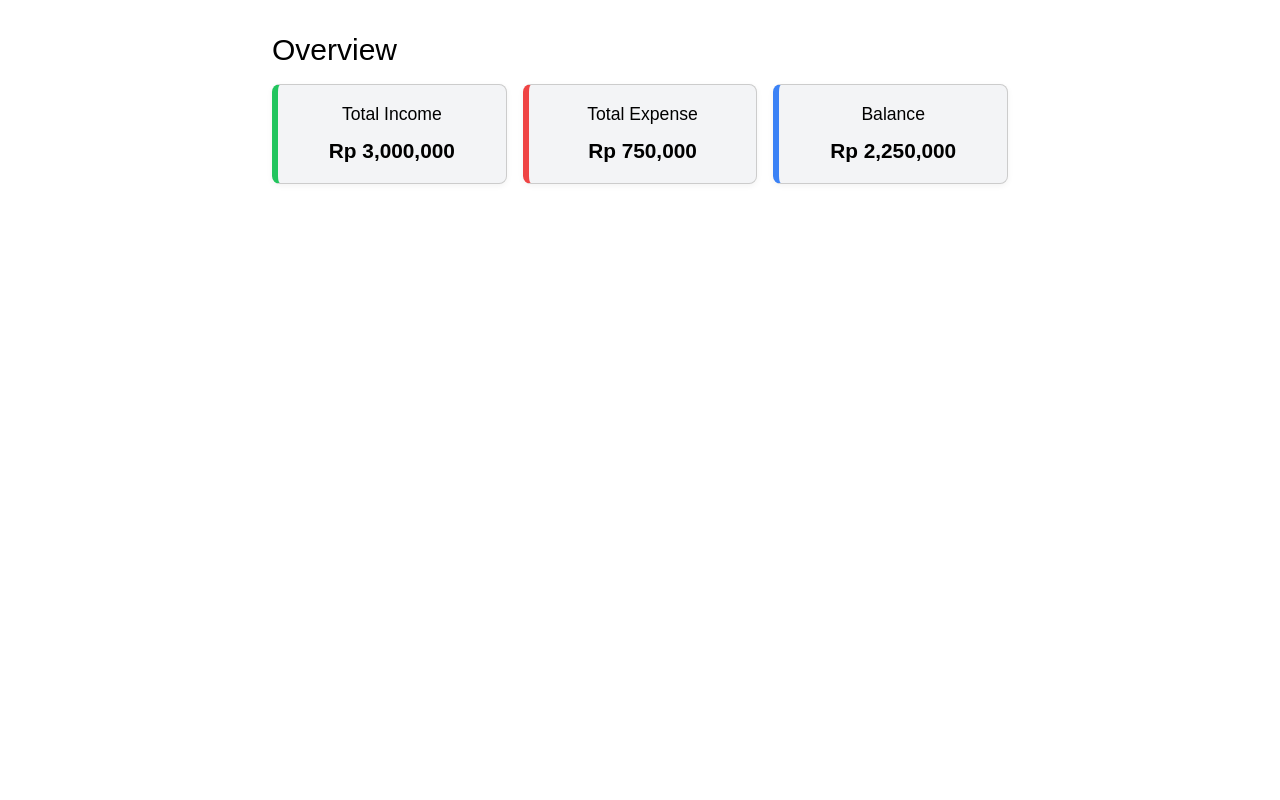
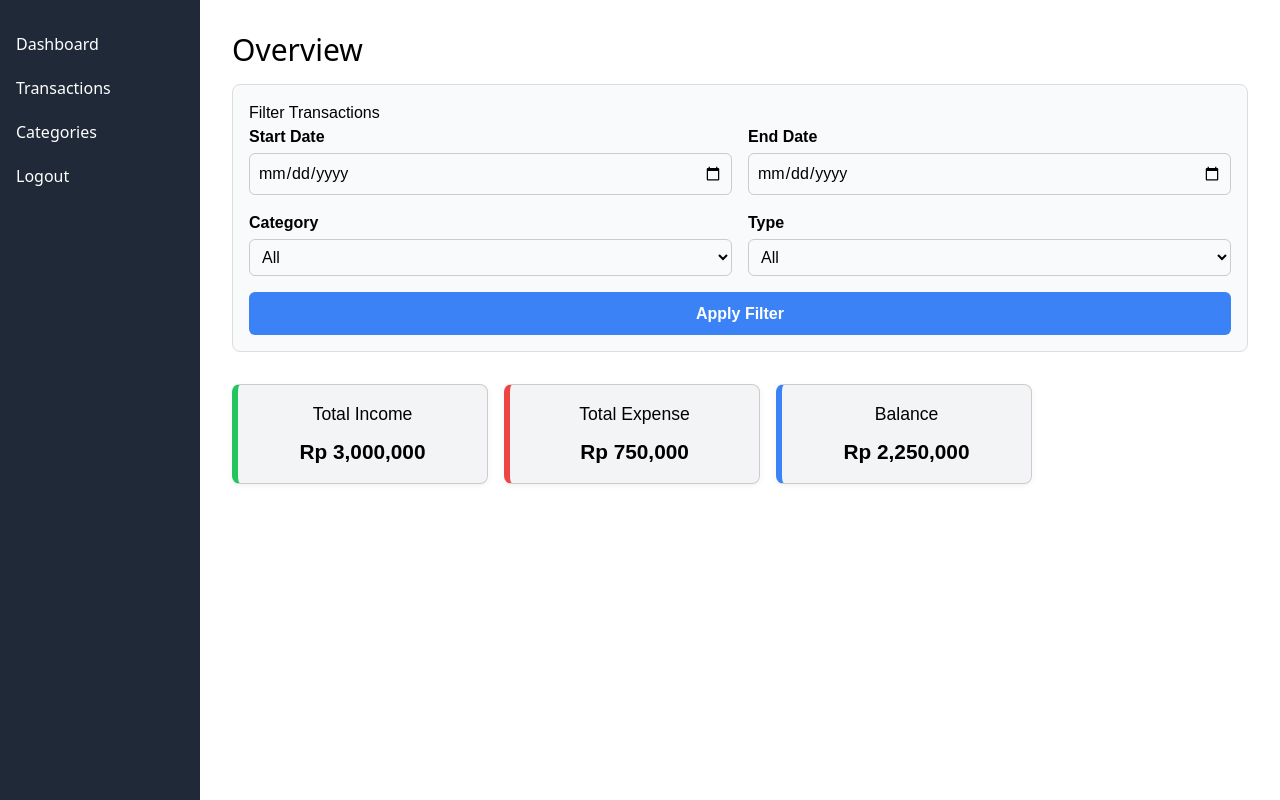
Before and after one commit to FieryInferno/finance-tracker, a Next.js app: page /dashboard in a window 1280 px wide. Built offline with nearby package versions, Linux system fonts and the light colour scheme.

Commit message:
page: add filter and navbar

```diff
--- a/src/app/dashboard/page.module.css
+++ b/src/app/dashboard/dashboard.module.css
@@ -1,10 +1,13 @@
 .dashboard-container {
   max-width: 800px;
   margin: auto;
-  padding: 2rem;
   font-family: sans-serif;
 }
-
+@media (min-width: 1180px) {
+  .dashboard-container {
+    margin: 0;
+  }
+}
 .summary-cards {
   display: flex;
   flex-wrap: wrap;
--- /dev/null
+++ b/src/app/dashboard/filter.module.css
@@ -0,0 +1,58 @@
+.filter-container {
+  max-width: 600px;
+  margin-bottom: 2rem;
+  font-family: sans-serif;
+  padding: 1rem;
+  background: #f9fafb;
+  border-radius: 8px;
+  border: 1px solid #ddd;
+}
+@media (min-width: 1024px) {
+  .filter-container {
+    max-width: 100%;
+  }
+}
+@media (width >= 80rem) {
+  .filter-container {
+    max-width: 80rem;
+  }
+}
+.filter-form {
+  display: flex;
+  flex-wrap: wrap;
+  gap: 1rem;
+}
+
+.filter-group {
+  flex: 1 1 45%;
+  display: flex;
+  flex-direction: column;
+}
+
+.filter-group label {
+  font-weight: bold;
+  margin-bottom: 0.25rem;
+}
+
+.filter-group input,
+.filter-group select {
+  padding: 0.5rem;
+  font-size: 1rem;
+  border-radius: 6px;
+  border: 1px solid #ccc;
+}
+
+.submit {
+  flex: 1 1 100%;
+  padding: 0.6rem;
+  font-weight: bold;
+  color: white;
+  background: #3b82f6;
+  border: none;
+  border-radius: 6px;
+  cursor: pointer;
+}
+
+button:hover {
+  background: #2563eb;
+}
--- /dev/null
+++ b/src/app/dashboard/navbar.module.css
@@ -0,0 +1,43 @@
+/* Base (Mobile: Bottom Navigation) */
+.responsive-nav {
+  position: fixed;
+  bottom: 0;
+  left: 0;
+  right: 0;
+  background-color: #1f2937;
+  display: flex;
+  justify-content: space-around;
+  padding: 0.75rem 0;
+  z-index: 1000;
+}
+
+.responsive-nav a {
+  color: white;
+  text-decoration: none;
+  font-weight: 500;
+  font-size: 0.9rem;
+}
+
+/* Desktop: Side Navigation */
+@media screen and (min-width: 768px) {
+  .responsive-nav {
+    flex-direction: column;
+    width: 200px;
+    height: 100vh;
+    position: fixed;
+    top: 0;
+    left: 0;
+    justify-content: flex-start;
+    align-items: flex-start;
+    padding: 2rem 1rem;
+    gap: 1.25rem;
+  }
+
+  .responsive-nav a {
+    font-size: 1rem;
+  }
+
+  body {
+    margin-left: 200px; /* Prevent content overlap */
+  }
+}
--- a/src/app/dashboard/page.tsx
+++ b/src/app/dashboard/page.tsx
@@ -1,23 +1,70 @@
-import styles from './page.module.css'
+import stylesFilter from './filter.module.css'
+import stylesDashboard from './dashboard.module.css'
+import stylesNavbar from './navbar.module.css'
 
 export default function page() {
   return (
-    <div className={styles['dashboard-container']}>
-      <h2 className='text-3xl mb-4'>Overview</h2>
-      <div className={styles['summary-cards']}>
-        <div className={styles.cardPemasukan}>
-          <h3 className={styles.cardH3}>Total Income</h3>
-          <p className={styles.cardP}>Rp 3,000,000</p>
+    <>
+      <div className='p-8 mb-8'>
+        <h2 className='text-3xl mb-4'>Overview</h2>
+        <div className={stylesFilter['filter-container']}>
+          <h3>Filter Transactions</h3>
+          <form className={stylesFilter['filter-form']}>
+            <div className={stylesFilter['filter-group']}>
+              <label>Start Date</label>
+              <input type="date" name="start_date" />
+            </div>
+
+            <div className={stylesFilter['filter-group']}>
+              <label>End Date</label>
+              <input type="date" name="end_date" />
+            </div>
+
+            <div className={stylesFilter['filter-group']}>
+              <label>Category</label>
+              <select name="category">
+                <option value="">All</option>
+                <option value="food">Food</option>
+                <option value="transport">Transport</option>
+                <option value="salary">Salary</option>
+              </select>
+            </div>
+
+            <div className={stylesFilter['filter-group']}>
+              <label>Type</label>
+              <select name="type">
+                <option value="">All</option>
+                <option value="income">Income</option>
+                <option value="expense">Expense</option>
+              </select>
+            </div>
+
+            <button type="submit" className={stylesFilter.submit}>Apply Filter</button>
+          </form>
         </div>
-        <div className={styles.cardPengeluaran}>
-          <h3 className={styles.cardH3}>Total Expense</h3>
-          <p className={styles.cardP}>Rp 750,000</p>
-        </div>
-        <div className={styles.cardSaldo}>
-          <h3 className={styles.cardH3}>Balance</h3>
-          <p className={styles.cardP}>Rp 2,250,000</p>
+        <div className={stylesDashboard['dashboard-container']}>
+          <div className={stylesDashboard['summary-cards']}>
+            <div className={stylesDashboard.cardPemasukan}>
+              <h3 className={stylesDashboard.cardH3}>Total Income</h3>
+              <p className={stylesDashboard.cardP}>Rp 3,000,000</p>
+            </div>
+            <div className={stylesDashboard.cardPengeluaran}>
+              <h3 className={stylesDashboard.cardH3}>Total Expense</h3>
+              <p className={stylesDashboard.cardP}>Rp 750,000</p>
+            </div>
+            <div className={stylesDashboard.cardSaldo}>
+              <h3 className={stylesDashboard.cardH3}>Balance</h3>
+              <p className={stylesDashboard.cardP}>Rp 2,250,000</p>
+            </div>
+          </div>
         </div>
       </div>
-    </div>
+      <nav className={stylesNavbar['responsive-nav']}>
+        <a href="#dashboard">Dashboard</a>
+        <a href="#transactions">Transactions</a>
+        <a href="#categories">Categories</a>
+        <a href="#logout">Logout</a>
+      </nav>
+    </>
   )
 }
```
